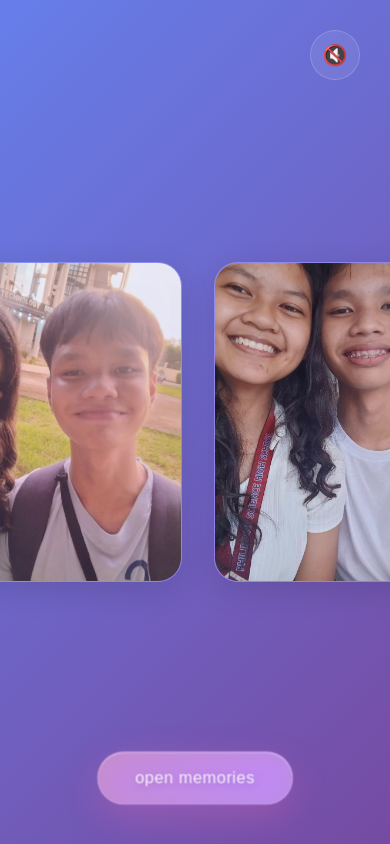
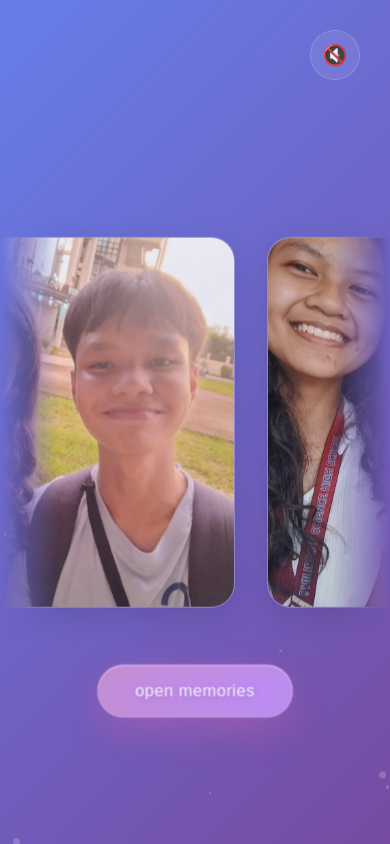
Before and after one commit to zeval0420/valentines-project, a website: page index.html in a window 390 px wide. Drawn offline with Linux system fonts and the light colour scheme.

Commit message:
updated for mobile use

```diff
--- a/index.html
+++ b/index.html
@@ -53,6 +53,44 @@
       50% { background-position: 100% 50%; }
     }
 
+    /* ===== PARTICLE BACKGROUND ===== */
+    .particle-container {
+      position: fixed;
+      top: 0;
+      left: 0;
+      width: 100%;
+      height: 100%;
+      pointer-events: none;
+      z-index: 0;
+      overflow: hidden;
+    }
+
+    .particle {
+      position: absolute;
+      bottom: -20px;
+      background-color: var(--glass-highlight);
+      border-radius: 50%;
+      opacity: 0;
+      animation: floatUp ease-in-out infinite;
+    }
+
+    @keyframes floatUp {
+      0% {
+        transform: translateY(0);
+        opacity: 0;
+      }
+      10% {
+        opacity: 0.7;
+      }
+      90% {
+        opacity: 0.7;
+      }
+      100% {
+        transform: translateY(-105vh);
+        opacity: 0;
+      }
+    }
+
 
     /* ===== INFINITE GALLERY CONTAINER ===== */
     .gallery-container {
@@ -64,6 +102,8 @@
       overflow: hidden;
       cursor: grab;
       z-index: 10;
+      mask-image: linear-gradient(to right, transparent 0%, black 15%, black 85%, transparent 100%);
+      -webkit-mask-image: linear-gradient(to right, transparent 0%, black 15%, black 85%, transparent 100%);
     }
 
     .gallery-container:active {
@@ -433,22 +473,26 @@
     /* ===== MOBILE OPTIMIZATIONS ===== */
     @media (max-width: 768px) {
       .gallery-item {
-        width: 240px;
-        height: 320px;
+        width: 75vw;
+        height: 95vw;
       }
 
       .memory-button {
-        bottom: 40px;
+        bottom: 15vh;
         padding: 16px 36px;
         font-size: 16px;
       }
 
       .polaroid-carousel {
-        height: 480px;
+        height: 530px;
       }
 
       .polaroid-image {
-        height: 320px;
+        height: 400px;
+      }
+
+      .polaroid-caption {
+        font-size: 14px;
       }
 
       .carousel-arrow {
@@ -834,9 +878,38 @@
     window.addEventListener('touchstart', triggerFirstInteraction, { once: true });
 
     // ========================================
+    // PARTICLE BACKGROUND SETUP
+    // ========================================
+    function initParticles() {
+      const particleContainer = document.createElement('div');
+      particleContainer.className = 'particle-container';
+      document.body.prepend(particleContainer);
+
+      const numParticles = 30;
+      for (let i = 0; i < numParticles; i++) {
+        const particle = document.createElement('div');
+        particle.className = 'particle';
+
+        const size = Math.random() * 6 + 2; // 2px to 8px
+        particle.style.left = `${Math.random() * 100}vw`;
+        particle.style.width = `${size}px`;
+        particle.style.height = `${size}px`;
+        particle.style.animationDuration = `${Math.random() * 10 + 10}s`; // 10 to 20 seconds
+        particle.style.animationDelay = `${Math.random() * 10}s`;
+
+        // Add horizontal offset for variation
+        particle.style.transform = `translateX(${(Math.random() - 0.5) * 40}px)`;
+
+        particleContainer.appendChild(particle);
+      }
+    }
+
+
+    // ========================================
     // INITIALIZATION
     // ========================================
     function initializeApp() {
+        initParticles();
         initGallery();
         initPolaroids();
         requestAnimationFrame(animateGallery);
```
